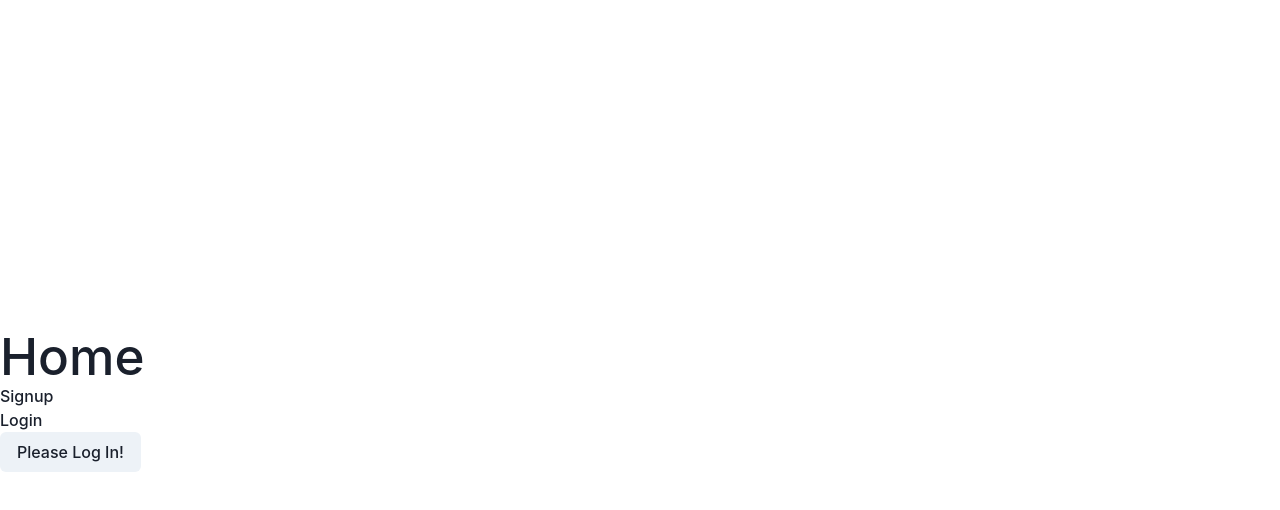
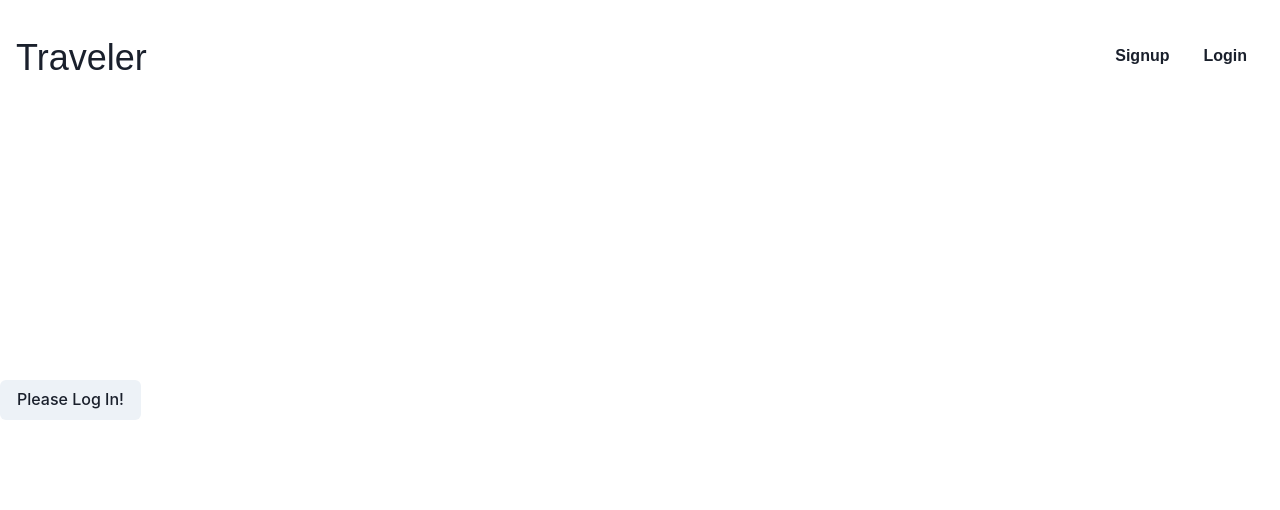
Before and after one commit to Shagomir/travel-log-app, a React (Vite) app in the folder client/: page / in a window 1280 px wide. Shown: the top 510 px of the page. Built offline with nearby package versions, Linux system fonts and the light colour scheme.

Commit message:
created navbar structure

```diff
--- a/client/src/components/LocationForm/index.jsx
+++ b/client/src/components/LocationForm/index.jsx
@@ -54,9 +54,6 @@ function Locationform({ user }) {
   return (
     <Card mt="4">
       <CardBody>
-        <Heading size="md" mt="2" mb="2">
-          Add a Location
-        </Heading>
         <form onSubmit={handleFormSubmit}>
           <FormControl className="flex-row space-between my-2">
             <FormLabel htmlFor="location">Enter New Location:</FormLabel>
--- a/client/src/components/Nav/index.jsx
+++ b/client/src/components/Nav/index.jsx
@@ -1,49 +1,68 @@
 import Auth from "../../utils/auth";
 import { Link } from "react-router-dom";
-import { Box } from '@chakra-ui/react';
+import {
+  Heading,
+  Flex,
+  Box,
+  Button,
+  IconButton,
+  Text,
+} from '@chakra-ui/react';
 
 function Nav() {
   function showNavigation() {
     if (Auth.loggedIn()) {
       return (
-        <ul className="flex-row">
-          <li className="mx-1">
-            <Link to="/location">My Locations</Link>
-          </li>
-          <li className="mx-1">
-            {/* this is not using the Link component to logout or user and then refresh the application to the start */}
-            <a href="/" onClick={() => Auth.logout()}>
-              Logout
-            </a>
-          </li>
-        </ul>
+        <Flex>
+          <Flex position="fixed" top="1rem" right="1rem" align="center">
+            <Flex
+              display={["none", "none", "flex", "flex"]}>
+              <Link to="/location">
+                <Button variant="ghost" aria-label="Home" my={5} w="100%">
+                  My Locations
+                </Button>
+              </Link>
+              {/* Original Comment: this is not using the Link component to logout of user and then refresh the application to the start
+              New Comment: Ask group/tutor if this logout will still function as expected as a Link */}
+              <Button onClick={() => { Auth.logout(); window.location.href = '/'; }} variant="ghost" aria-label="Home" my={5} w="100%">
+                Logout
+              </Button>
+            </Flex>
+          </Flex>
+        </Flex>
       );
     } else {
       return (
-        <ul className="flex-row">
-          <li className="mx-1">
-            <Link to="/signup">Signup</Link>
-          </li>
-          <li className="mx-1">
-            <Link to="/login">Login</Link>
-          </li>
-        </ul>
+        <Flex>
+          <Flex position="fixed" top="1rem" right="1rem" align="center">
+            <Flex
+              display={["none", "none", "flex", "flex"]}>
+              <Link to="/signup">
+                <Button variant="ghost" aria-label="Home" my={5} w="100%">
+                  Signup
+                </Button>
+              </Link>
+              <Link to="/login">
+                <Button variant="ghost" aria-label="Home" my={5} w="100%">
+                  Login
+                </Button>
+              </Link>
+            </Flex>
+          </Flex>
+        </Flex>
       );
     }
   }
 
   return (
-    <header className="flex-row px-1">
-      <h1>
-        <Link to="/">
-          <span role="img" aria-label="home">
-            Home
-          </span>
-        </Link>
-      </h1>
-
+    <Flex position="fixed" top="1rem" left="1rem" align="center" my={5}>
+    <Heading>
+      <Link to="/">
+        Traveler
+      </Link>
       <nav>{showNavigation()}</nav>
-    </header>
+    </Heading>
+    </Flex>
   );
 }
 
--- a/client/src/main.jsx
+++ b/client/src/main.jsx
@@ -2,6 +2,8 @@ import ReactDOM from "react-dom/client";
 import "./index.css";
 import { createBrowserRouter, RouterProvider } from "react-router-dom";
 import { ChakraProvider, extendTheme } from "@chakra-ui/react";
+// ask tutor if this should be updated
+import { createBreakpoints } from "@chakra-ui/theme-tools";
 
 import App from "./App.jsx";
 import Home from "./pages/Home";
@@ -12,6 +14,13 @@ import Signup from "./pages/Signup";
 import List from "./pages/List";
 import Confirm from "./pages/Confirm";
 import Edit from "./pages/Edit";
+
+const breakpoints = createBreakpoints({
+  sm: '48em',
+  md: '52em',
+  lg: '64em',
+  xl: '80em',
+});
 
 // extending theme
 const colors = {
@@ -26,7 +35,7 @@ const fonts = {
   heading: `'Prompt', sans-serif`,
 };
 
-const theme = extendTheme ({ colors, fonts });
+const theme = extendTheme ({ colors, fonts, breakpoints });
 
 const router = createBrowserRouter([
   {
```
